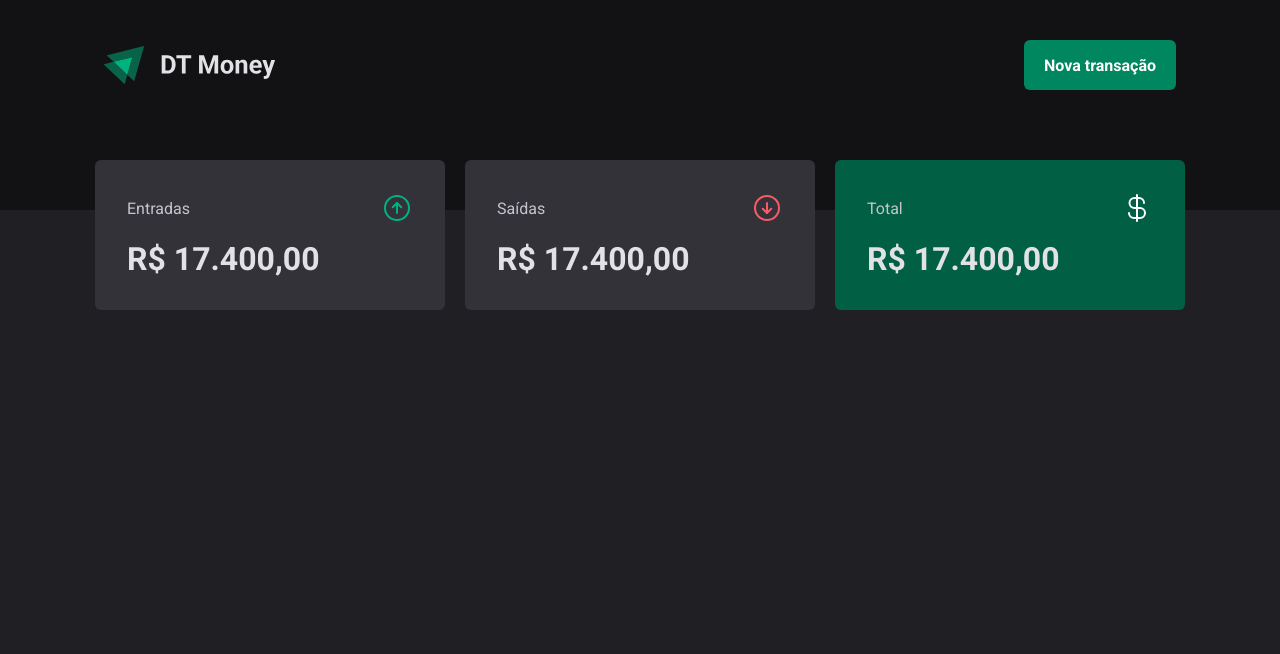
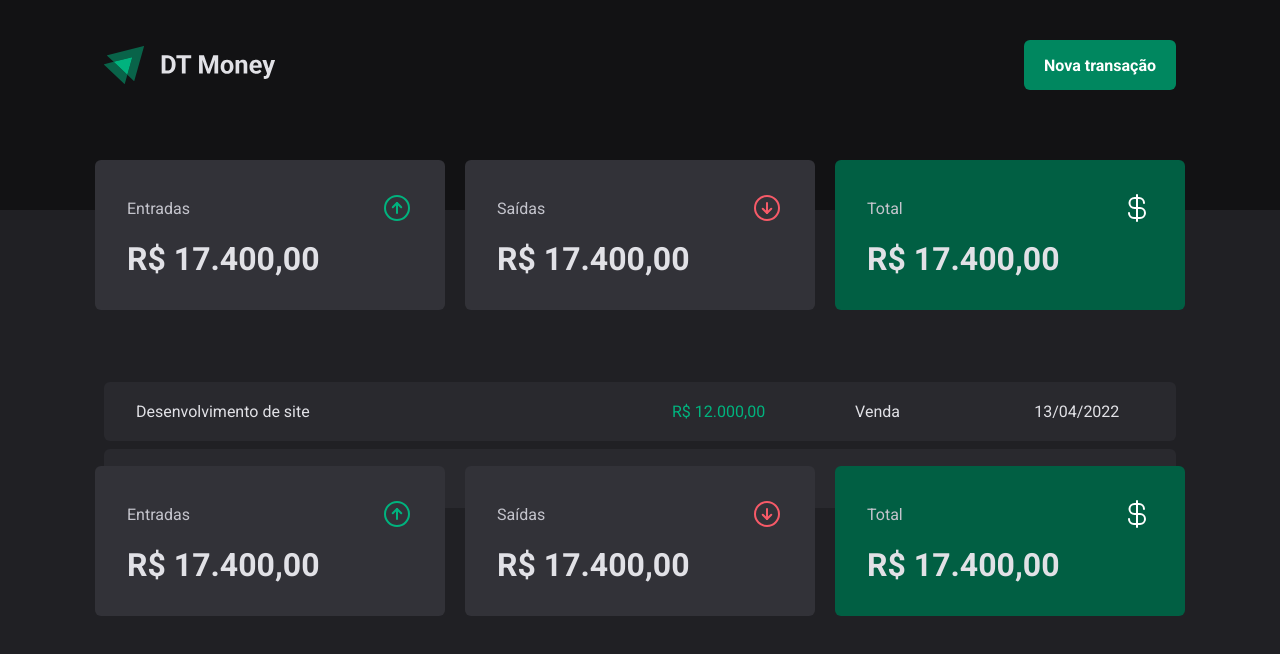
Before and after one commit to andreviapiana/DTMoney, a React (Vite) app: page / in a window 1280 px wide. Shown: the top 654 px of the page. Built offline with nearby package versions, Linux system fonts and the light colour scheme.

Commit message:
✨feat: Criação da Tabela de Transações

```diff
--- a/src/pages/Transactions/index.tsx
+++ b/src/pages/Transactions/index.tsx
@@ -1,9 +1,39 @@
 import { Header } from '../../components/Header'
+import { Summary } from '../../components/Summary'
+import {
+  PriceHighlight,
+  TransactionsContainer,
+  TransactionsTable,
+} from './styles'
 
 export function Transactions() {
   return (
     <div>
       <Header />
+      <Summary />
+
+      <TransactionsContainer>
+        <TransactionsTable>
+          <tbody>
+            <tr>
+              <td width="50%">Desenvolvimento de site</td>
+              <td>
+                <PriceHighlight variant="income">R$ 12.000,00</PriceHighlight>
+              </td>
+              <td>Venda</td>
+              <td>13/04/2022</td>
+            </tr>
+            <tr>
+              <td width="50%">Hambúrguer</td>
+              <td>
+                <PriceHighlight variant="outcome">-R$ 59,00</PriceHighlight>
+              </td>
+              <td>Alimentação</td>
+              <td>10/04/2022</td>
+            </tr>
+          </tbody>
+        </TransactionsTable>
+      </TransactionsContainer>
     </div>
   )
 }
--- a/src/pages/Transactions/styles.ts
+++ b/src/pages/Transactions/styles.ts
@@ -0,0 +1,39 @@
+import styled from 'styled-components'
+
+export const TransactionsContainer = styled.main`
+  width: 100%;
+  max-width: 112rem;
+  margin: 6.4rem auto 0;
+  padding: 0 2.4rem;
+`
+
+export const TransactionsTable = styled.table`
+  width: 100%;
+  border-collapse: separate;
+  border-spacing: 0 0.8rem;
+  /* margin-top: 1.5rem; */
+
+  td {
+    padding: 2rem 3.2rem;
+    background: ${(props) => props.theme['gray-700']};
+    &:first-child {
+      border-top-left-radius: 6px;
+      border-bottom-left-radius: 6px;
+    }
+    &:last-child {
+      border-top-right-radius: 6px;
+      border-bottom-right-radius: 6px;
+    }
+  }
+`
+
+interface PriceHighlightProps {
+  variant: 'income' | 'outcome'
+}
+
+export const PriceHighlight = styled.span<PriceHighlightProps>`
+  color: ${(props) =>
+    props.variant === 'income'
+      ? props.theme['green-300']
+      : props.theme['red-300']};
+`
```
